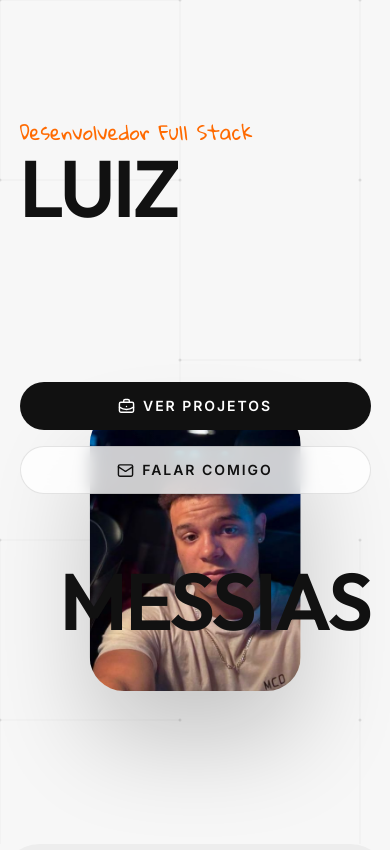
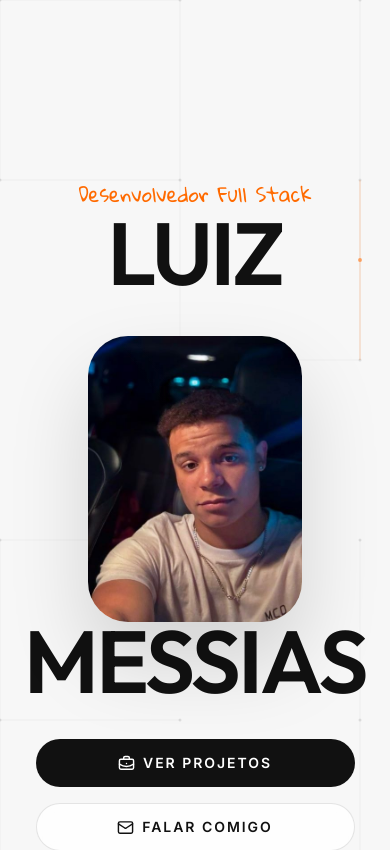
Before and after one commit to luizmessiaass/portif-lio, a Next.js app: page / in a window 390 px wide. Shown: the top 850 px of the page. Built offline with nearby package versions, Linux system fonts and the light colour scheme.

Commit message:
fix: mobile layout for Hero section

```diff
--- a/src/sections/Hero.tsx
+++ b/src/sections/Hero.tsx
@@ -105,27 +105,48 @@ export function Hero() {
       <div className="absolute inset-0 z-0 bg-mesh mix-blend-overlay opacity-50 pointer-events-none" />
       <CircuitCanvas />
 
+      <div className="relative z-30 flex w-full flex-col items-center gap-6 pt-[8vh] pb-[5vh] lg:static lg:block">
+
+        {/* LUIZ */}
+        <div className="text-left-part w-full text-center lg:absolute lg:inset-x-[5vw] lg:top-[14vh] lg:w-auto lg:text-left">
+          <span className="mb-2 block font-gloria text-xl tracking-normal text-[var(--color-accent-orange)] sm:mb-3 sm:text-2xl">
+            {profile.role}
+          </span>
+          <h1 className="font-clash text-[clamp(5.5rem,18vw,8rem)] font-extrabold uppercase leading-[0.85] tracking-[-0.03em] text-[var(--color-dark)] lg:text-[13rem] xl:text-[16rem]">
+            Luiz
+          </h1>
+        </div>
+
+        {/* IMAGE */}
         <div
           data-cursor="hover"
-        className="hero-image-pill absolute left-1/2 top-[46%] z-20 aspect-[3/4] w-[54vw] max-w-[360px] -translate-x-1/2 -translate-y-1/2 isolate overflow-hidden rounded-[34px] shadow-[0_50px_100px_rgba(0,0,0,0.20)] ring-1 ring-inset ring-white/10 sm:w-[28vw] sm:max-w-[400px] sm:rounded-[56px] lg:top-1/2"
+          className="hero-image-pill relative z-20 aspect-[3/4] w-[55vw] max-w-[280px] isolate overflow-hidden rounded-[40px] shadow-[0_40px_80px_rgba(0,0,0,0.15)] ring-1 ring-inset ring-white/10 lg:absolute lg:left-1/2 lg:top-[46%] lg:w-[28vw] lg:max-w-[400px] lg:-translate-x-1/2 lg:-translate-y-1/2 lg:rounded-[56px]"
         >
           <div className="absolute inset-0 z-10 bg-gradient-to-tr from-black/10 via-transparent to-white/5 mix-blend-overlay pointer-events-none" />
           <Image
             src="/profile.jpg"
             alt="Luiz Messias"
             fill
-          sizes="(max-width: 640px) 54vw, (max-width: 1024px) 28vw, 400px"
+            sizes="(max-width: 640px) 55vw, (max-width: 1024px) 28vw, 400px"
             quality={95}
             className="object-cover object-center transition-transform duration-[1.5s] ease-[cubic-bezier(0.16,1,0.3,1)] hover:scale-110"
             priority
           />
         </div>
 
-      <div className="hero-copy relative z-40 mt-12 flex flex-col items-start gap-4 sm:absolute sm:right-[5vw] sm:top-24 sm:mt-0 sm:flex-row sm:items-center sm:gap-3">
+        {/* MESSIAS */}
+        <div className="text-right-part w-full text-center lg:absolute lg:inset-x-[5vw] lg:top-[14vh] lg:w-auto lg:text-right lg:mt-[42vh]">
+          <p className="font-clash text-[clamp(5.5rem,18vw,8rem)] font-extrabold uppercase leading-[0.85] tracking-[-0.03em] text-[var(--color-dark)] lg:text-[13rem] xl:text-[16rem]">
+            Messias
+          </p>
+        </div>
+
+        {/* BUTTONS */}
+        <div className="hero-copy mt-4 flex w-full flex-col items-center gap-4 px-4 lg:absolute lg:right-[5vw] lg:top-24 lg:mt-0 lg:w-auto lg:flex-row lg:gap-3 lg:px-0">
           <Link
             href="/projetos"
             data-cursor="hover"
-          className="inline-flex min-h-[48px] w-full items-center justify-center gap-2 rounded-full bg-[#111] px-6 font-general text-sm font-semibold uppercase tracking-[0.14em] text-white transition-colors hover:bg-[#ff6a00] sm:w-auto sm:px-5"
+            className="inline-flex min-h-[48px] w-full items-center justify-center gap-2 rounded-full bg-[#111] px-6 font-general text-sm font-semibold uppercase tracking-[0.14em] text-white transition-colors hover:bg-[#ff6a00] lg:w-auto lg:px-5"
           >
             <BriefcaseBusiness size={17} />
             Ver projetos
@@ -133,27 +154,11 @@ export function Hero() {
           <Link
             href="#contact"
             data-cursor="hover"
-          className="inline-flex min-h-[48px] w-full items-center justify-center gap-2 rounded-full border border-black/10 bg-white/80 px-6 font-general text-sm font-semibold uppercase tracking-[0.14em] text-[#111] backdrop-blur transition-colors hover:border-[#ff6a00] hover:text-[#ff6a00] sm:w-auto sm:px-5"
+            className="inline-flex min-h-[48px] w-full items-center justify-center gap-2 rounded-full border border-black/10 bg-white/80 px-6 font-general text-sm font-semibold uppercase tracking-[0.14em] text-[#111] backdrop-blur transition-colors hover:border-[#ff6a00] hover:text-[#ff6a00] lg:w-auto lg:px-5"
           >
             <Mail size={17} />
             Falar comigo
           </Link>
-      </div>
-
-      <div className="absolute inset-x-[5vw] top-[14vh] z-30 flex flex-col justify-between gap-6 sm:top-[10vh] sm:gap-10">
-        <div className="text-left-part max-w-[980px]">
-          <span className="mb-2 block font-gloria text-xl tracking-normal text-[var(--color-accent-orange)] sm:mb-3 sm:text-2xl">
-            {profile.role}
-          </span>
-          <h1 className="font-clash text-[clamp(5rem,18vw,8rem)] font-extrabold uppercase leading-[0.85] tracking-[-0.03em] text-[var(--color-dark)] lg:text-[13rem] xl:text-[16rem]">
-            Luiz
-          </h1>
-        </div>
-
-        <div className="text-right-part ml-auto mt-[38vh] max-w-[1040px] text-right sm:mt-[44vh] lg:mt-[42vh]">
-          <p className="font-clash text-[clamp(5rem,18vw,8rem)] font-extrabold uppercase leading-[0.85] tracking-[-0.03em] text-[var(--color-dark)] lg:text-[13rem] xl:text-[16rem]">
-            Messias
-          </p>
         </div>
       </div>
 
```
Lines whose indentation alone changed are shown as unchanged.
